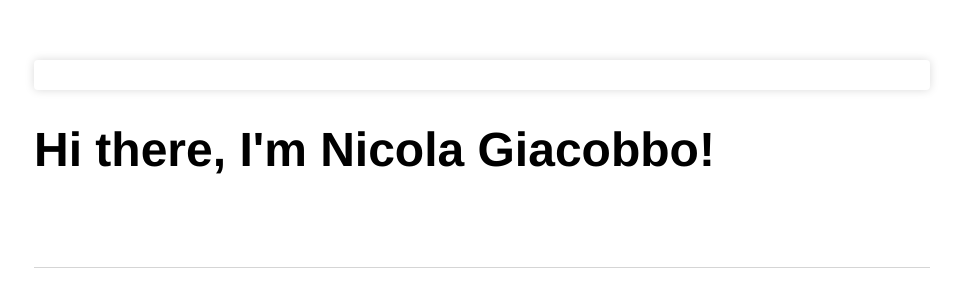
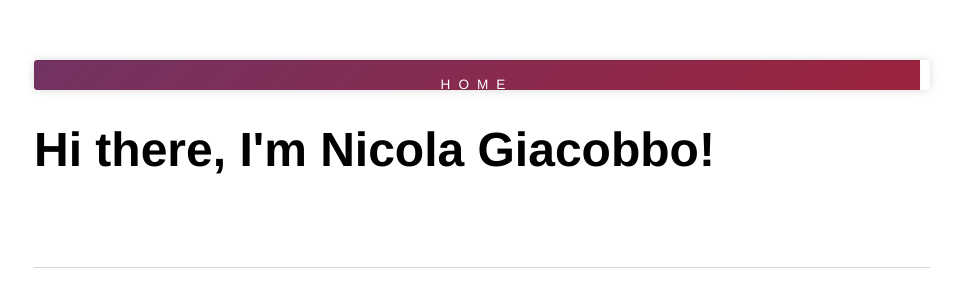
Before and after one commit to GiacobboNicola/giacobbonicola.github.io, a Jekyll site: the page built from index.html, in a window 1280 px wide. Shown: the top 307 px of the page, without its empty margins (158-1121 px from the left). Built offline with Jekyll 4.4.1, drawn with Linux system fonts in a browser that asks for light colours.

Commit message:
Update main.css

```diff
--- a/css/main.css
+++ b/css/main.css
@@ -31,6 +31,35 @@ nav.vertical {
     nav.vertical > ul > li {
       display: block;
     }
+nav.vertical > ul > li > a {
+    background-color: rgb(157, 34, 60);
+    background-image: -webkit-linear-gradient(135deg, rgb(114, 51, 98), rgb(157, 34, 60));
+    background-image: -moz-linear-gradient(135deg, rgb(114, 51, 98), rgb(157, 34, 60));
+    background-image: -o-linear-gradient(135deg, rgb(114, 51, 98), rgb(157, 34, 60));
+    background-image: linear-gradient(135deg, rgb(114, 51, 98), rgb(157, 34, 60));
+    border-bottom: 1px solid rgba(255,255,255,.1);
+    box-shadow: inset 0 1px 1px rgba(0,0,0,.1), 0 1px 1px rgba(0,0,0,.1);
+    color: rgb(255,255,255);
+    display: block;
+    font-size: .85rem;
+    font-weight: 500;
+    height: 50px;
+    letter-spacing: .5rem;
+    line-height: 50px;
+    text-shadow: 0 1px 1px rgba(0,0,0,.1);
+    text-transform: uppercase;
+    transition: all .1s ease;
+    text-decoration: none;
+}
+
+    nav.vertical > ul > li > a:hover {
+        background-color: rgb(114, 51, 98);
+        background-image: -webkit-linear-gradient(150deg, rgb(114, 51, 98), rgb(114, 51, 98));
+        background-image: -moz-linear-gradient(150deg, rgb(114, 51, 98), rgb(114, 51, 98));
+        background-image: -o-linear-gradient(150deg, rgb(114, 51, 98), rgb(114, 51, 98));
+        background-image: linear-gradient(150deg, rgb(114, 51, 98), rgb(114, 51, 98));
+        cursor: pointer;
+    }
 
 a {
     text-decoration: none;
```
